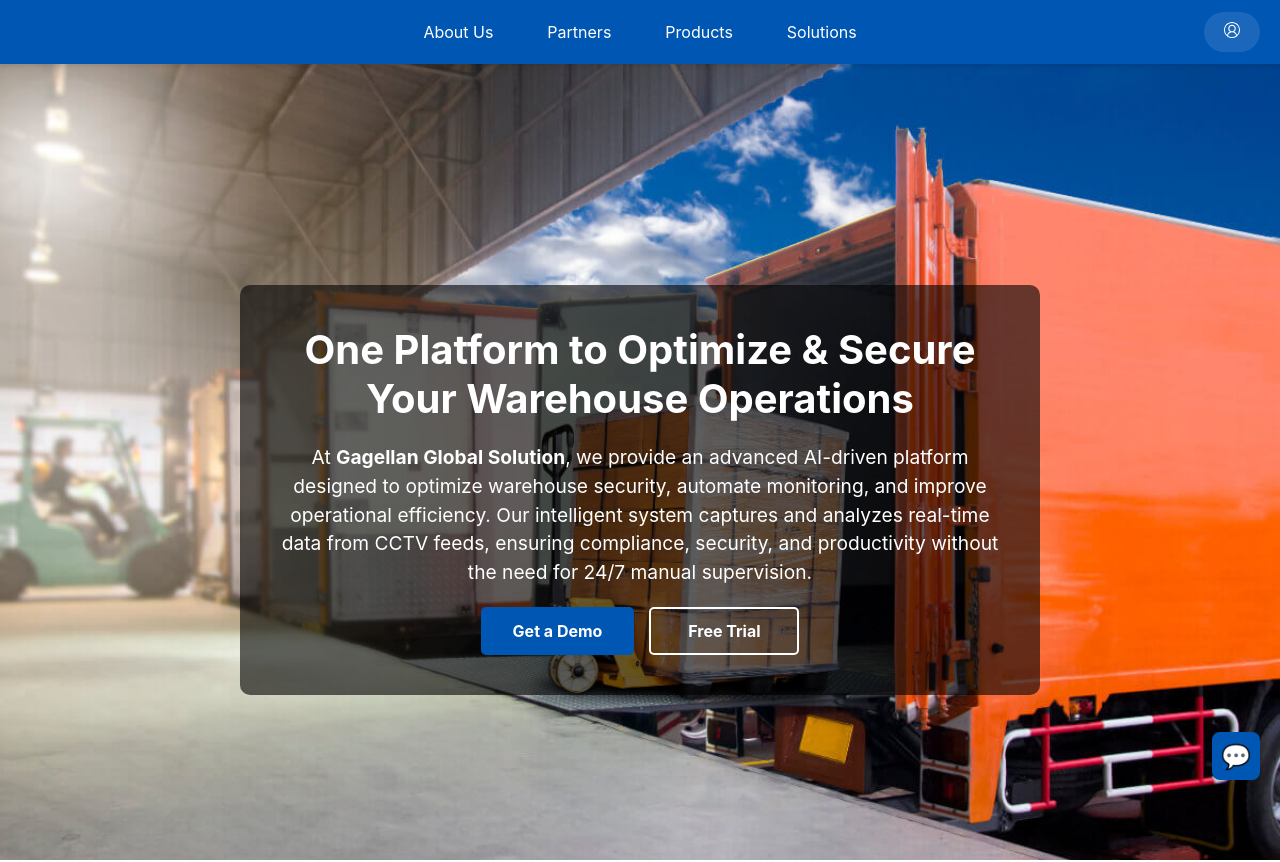
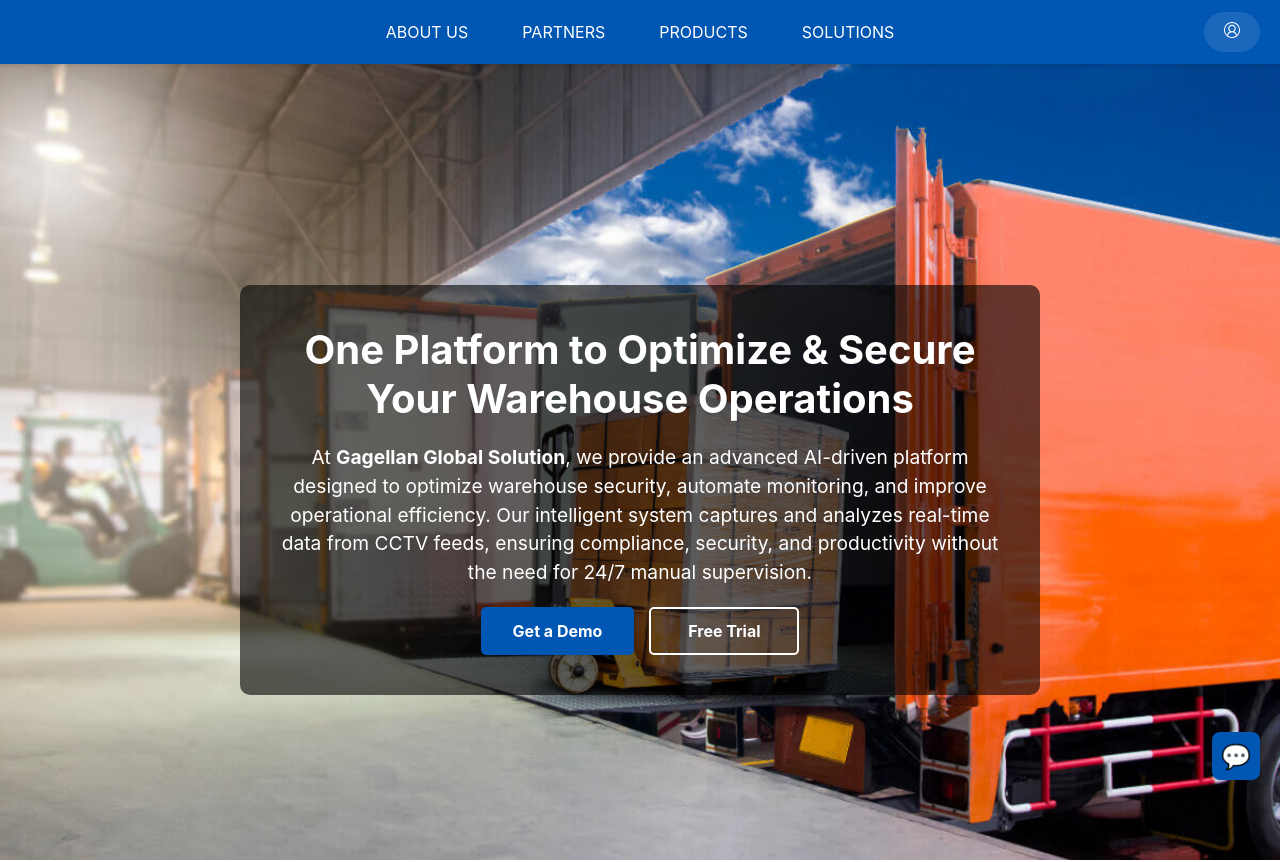
Before and after one commit to gagellan/warehouse-, a React (Create React App) app: page / in a window 1280 px wide. Shown: the top 862 px of the page. Built offline with nearby package versions, Linux system fonts and the light colour scheme.

Commit message:
Update HomePage.js
Signed-off-by: vallacharitha <vallasri@gagellan.com>

```diff
--- a/src/components/frontend/HomePage.js
+++ b/src/components/frontend/HomePage.js
@@ -16,10 +16,18 @@ function HomePage() {
 
           {/* Centered Navbar Links */}
           <div className="navbar-links">
-            <Link to="/" className="navbar-link">About Us</Link>
-            <Link to="/" className="navbar-link">Partners</Link>
-            <Link to="/" className="navbar-link">Products</Link>
-            <Link to="/" className="navbar-link">Solutions</Link>
+            <a
+  href="https://www.gagellan.com/About/AboutUs.php"
+  className="navbar-link"
+  target="_blank"
+  rel="noopener noreferrer"
+>
+  ABOUT US
+</a>
+
+            <Link to="/" className="navbar-link">PARTNERS</Link>
+            <Link to="/" className="navbar-link">PRODUCTS</Link>
+            <Link to="/" className="navbar-link">SOLUTIONS</Link>
           </div>
 
           {/* Login Link at End */}
```
